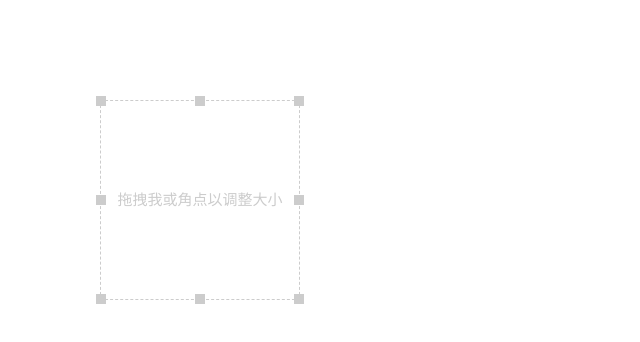
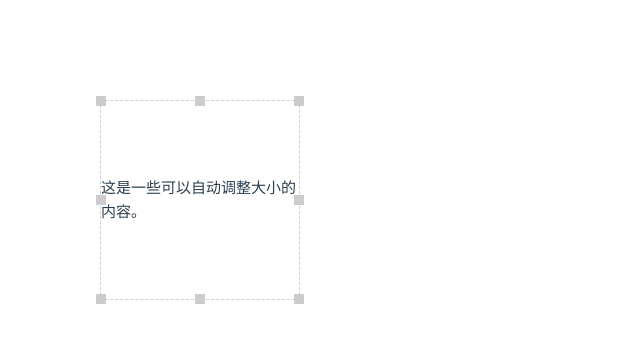
Before and after one commit to LostElkByte/vue3-resizable, a Vue app: page / in a window 1280 px wide. Shown: the top 342 px of the page, without its empty margins (0-640 px from the left). Built offline with nearby package versions, Linux system fonts and the light colour scheme.

Commit message:
组件封装

```diff
--- a/package.json
+++ b/package.json
@@ -26,6 +26,7 @@
     "eslint": "^8.49.0",
     "eslint-plugin-vue": "^9.17.0",
     "npm-run-all2": "^6.1.2",
+    "sass": "^1.72.0",
     "typescript": "~5.4.0",
     "vite": "^5.1.6",
     "vite-plugin-vue-devtools": "^7.0.18",
--- a/src/App.vue
+++ b/src/App.vue
@@ -1,9 +1,11 @@
 <script setup lang="ts">
-import ResizableBox from './views/resizableBox.vue'
+// import ResizableBox from './views/resizableBox.vue'
+import ParentContainer  from './test/parentContainer.vue'
 </script>
 
 <template>
-  <ResizableBox></ResizableBox>
+  <!-- <ResizableBox></ResizableBox> -->
+  <ParentContainer></ParentContainer>
 </template>
 
 <style scoped>
--- /dev/null
+++ b/src/test/parentContainer.vue
@@ -0,0 +1,14 @@
+<template>
+  <ResizableBox
+    :minWidth="100"
+    :minHeight="100"
+  >
+    <div>这是一些可以自动调整大小的内容。</div>
+  </ResizableBox>
+</template>
+
+<script setup lang="ts">
+import ResizableBox from '@/views/resizableBox.vue'
+</script>
+
+<style lang="scss" scoped></style>
--- a/src/views/resizableBox.vue
+++ b/src/views/resizableBox.vue
@@ -5,7 +5,10 @@
     :style="boxStyle"
     @mousedown="handleDragStart"
   >
-    <div class="content">拖拽我或角点以调整大小</div>
+    <!-- 插槽容器 -->
+    <div class="content-slot">
+      <slot></slot>
+    </div>
     <!-- 循环创建拖拽手柄 -->
     <div
       class="handle"
@@ -23,16 +26,45 @@ import { useDraggable } from '@/hooks/useDraggable'
 import { useResizable } from '@/hooks/useResizable'
 import { type HandleDirection, type BoxState } from '@/types/resizable.type'
 
-// 最小宽高限制
-const minWidth = 50
-const minHeight = 50
+const props = defineProps({
+  // 最小宽度限制
+  minWidth: {
+    type: Number,
+    default: 50,
+  },
+  // 最小高度限制
+  minHeight: {
+    type: Number,
+    default: 50,
+  },
+  // 初始化宽度
+  initialWidth: {
+    type: Number,
+    default: 200,
+  },
+  // 初始化高度
+  initialHeight: {
+    type: Number,
+    default: 200,
+  },
+  // 初始化上偏移
+  initialTop: {
+    type: Number,
+    default: 100,
+  },
+  // 初始化左偏移
+  initialLeft: {
+    type: Number,
+    default: 100,
+  },
+})
 
 // 默认的盒子宽高以及位置
 const box: BoxState = reactive({
-  width: 200,
-  height: 200,
-  top: 100,
-  left: 100,
+  width: props.initialWidth,
+  height: props.initialHeight,
+  top: props.initialTop,
+  left: props.initialLeft,
 })
 
 // 动态更新盒子样式的反应性对象
@@ -69,8 +101,8 @@ const { handleDragStart } = useDraggable(box, updateBoxStyle)
 // 处理调整大小的函数
 const { handleResizeStart } = useResizable(
   box,
-  minWidth,
-  minHeight,
+  props.minWidth,
+  props.minHeight,
   updateBoxStyle
 )
 
@@ -86,7 +118,7 @@ onUnmounted(() => {
 })
 </script>
 
-<style scoped>
+<style lang="scss">
 .resizable-box {
   position: absolute;
   display: flex;
@@ -108,46 +140,46 @@ onUnmounted(() => {
 .handle-top-left {
   top: -5px;
   left: -5px;
-  cursor: nw-resize;
+  cursor: nwse-resize;
 }
 .handle-top {
   top: -5px;
   left: 50%;
   transform: translateX(-50%);
-  cursor: n-resize;
+  cursor: ns-resize;
 }
 .handle-top-right {
   top: -5px;
   right: -5px;
-  cursor: ne-resize;
+  cursor: nesw-resize;
 }
 .handle-right {
   right: -5px;
   top: 50%;
   transform: translateY(-50%);
-  cursor: e-resize;
+  cursor: ew-resize;
 }
 .handle-bottom-right {
   bottom: -5px;
   right: -5px;
-  cursor: se-resize;
+  cursor: nwse-resize;
 }
 .handle-bottom {
   bottom: -5px;
   left: 50%;
   transform: translateX(-50%);
-  cursor: s-resize;
+  cursor: ns-resize;
 }
 .handle-bottom-left {
   bottom: -5px;
   left: -5px;
-  cursor: sw-resize;
+  cursor: nesw-resize;
 }
 .handle-left {
   left: -5px;
   top: 50%;
   transform: translateY(-50%);
-  cursor: w-resize;
+  cursor: ew-resize;
 }
 
 .content {
@@ -155,4 +187,12 @@ onUnmounted(() => {
   cursor: default;
   color: #ccc;
 }
+
+.content-slot {
+  width: 100%;
+  height: 100%;
+  display: flex;
+  align-items: center;
+  justify-content: center;
+}
 </style>
```
Also changed, not shown: 1 other file (tests, documents, lock files or other folders).
